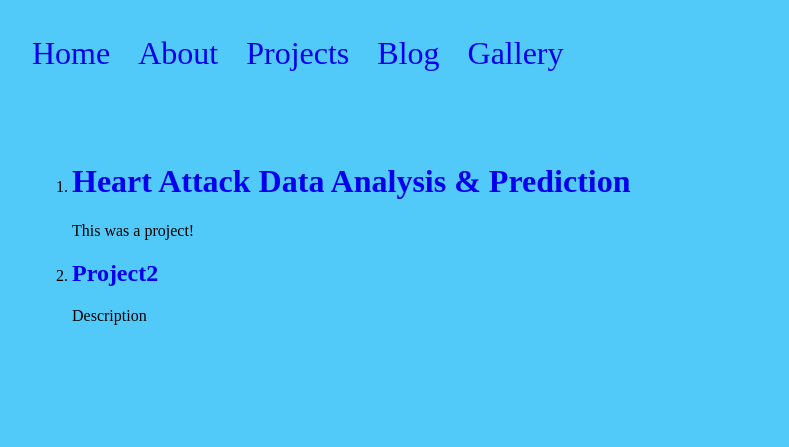
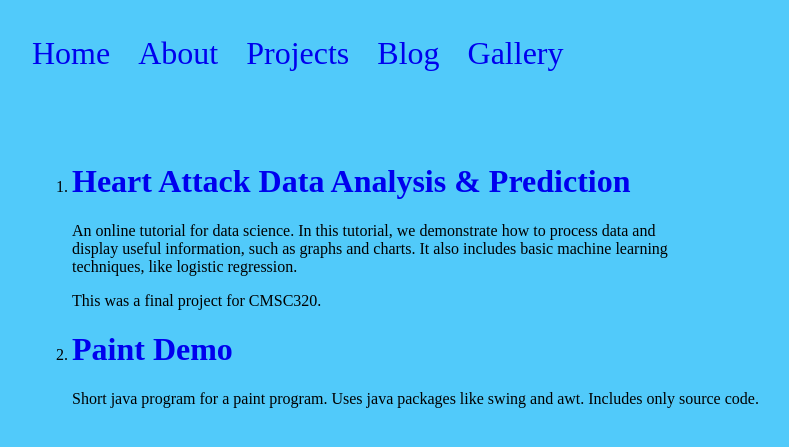
Before and after one commit to Andylovesmangos/andylovesmangos.github.io, a Jekyll site: the page built from projects.md, in a window 1280 px wide. Shown: the top 447 px of the page, without its empty margins (6-795 px from the left). Built offline with Jekyll 4.4.1, drawn with Linux system fonts in a browser that asks for light colours.

Commit message:
intros added

```diff
--- a/_layouts/default.html
+++ b/_layouts/default.html
@@ -2,7 +2,7 @@
 <html>
   <head>
     <meta charset="utf-8">
-    <title>{{ page.title }}</title>
+    <title>Yiming Lee</title>
     <link rel="stylesheet" href="../assets/css/styles.css">
     <link rel="icon" href="assets/images/favicon.ico">
   </head>
--- a/projects.md
+++ b/projects.md
@@ -5,10 +5,11 @@ title: Projects
 
 <br><br><br>
 <ol>
-<li>
-<h1> <a href="https://andylovesmangos.github.io/heartattack-data-analysis/"> Heart Attack Data Analysis & Prediction </a> </h1> </li>
-<p>This was a project!</p>
+<li> <h1> <a href="https://andylovesmangos.github.io/heartattack-data-analysis/"> Heart Attack Data Analysis & Prediction </a> </h1> </li>
+<p style="width:50%">An online tutorial for data science. In this tutorial, we demonstrate how to process data and display useful information, such as graphs and charts. It also includes basic machine learning techniques, like logistic regression.</p>
 
-<li> <h2> <a href="https://andylovesmangos.github.io/heartattack-data-analysis/"> Project2 </a> </h2> </li>
-Description
+This was a final project for CMSC320.
+
+<li> <h1> <a href="https://github.com/Andylovesmangos/PaintDemo"> Paint Demo </a> </h1> </li>
+Short java program for a paint program. Uses java packages like swing and awt. Includes only source code.
 </ol>
```
Also changed, not shown: about.md (+2 -2 lines), index.html (+12 -1 lines).
